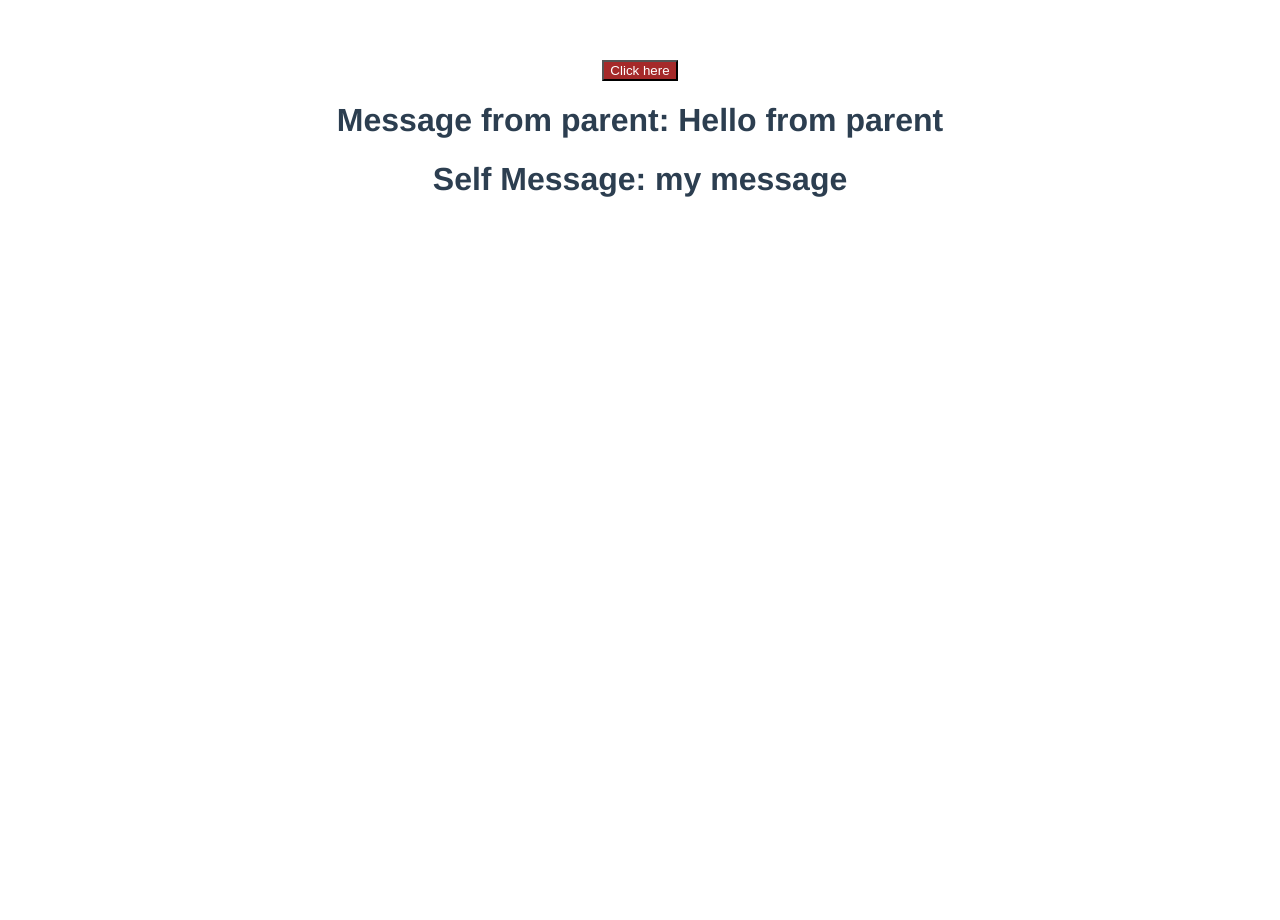
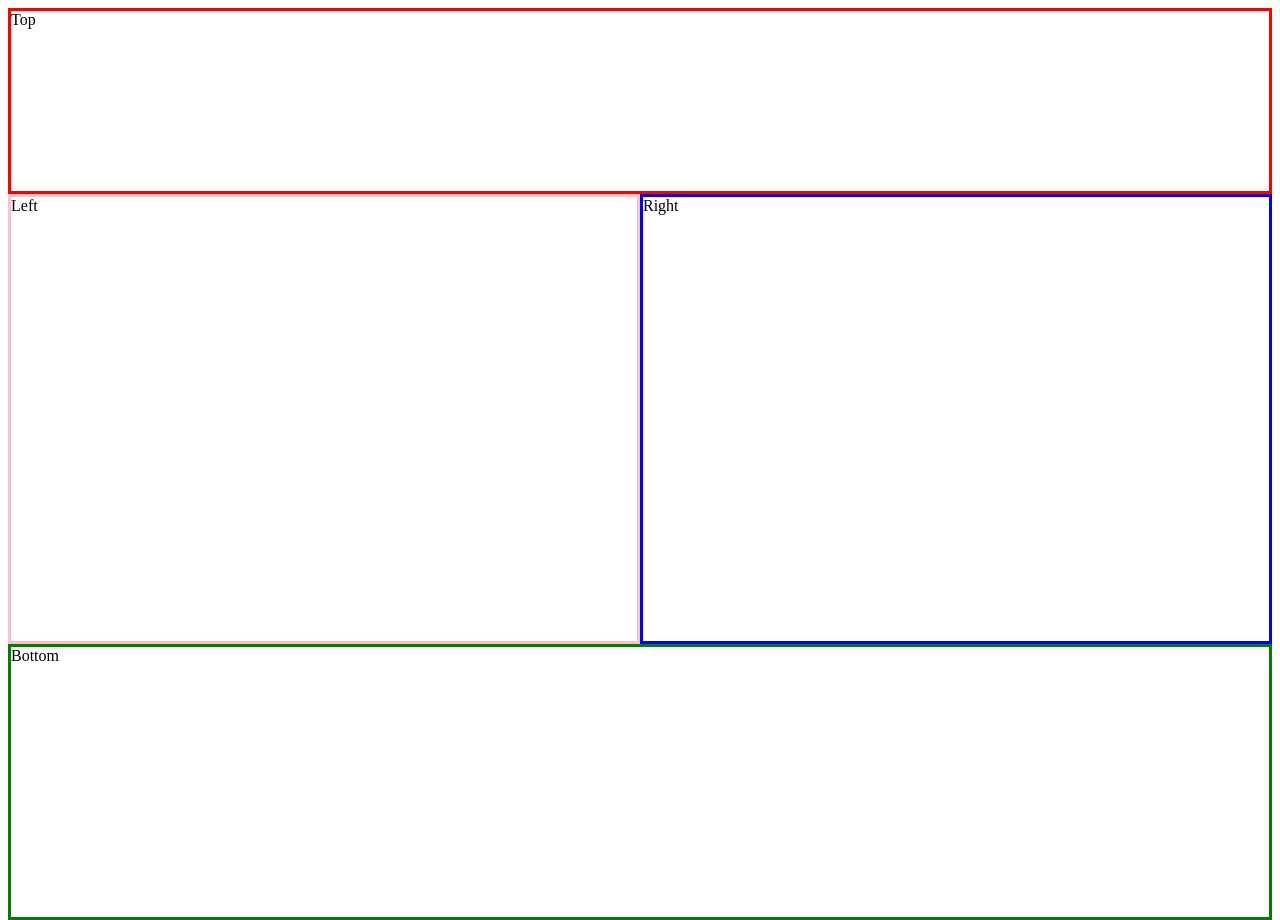
Before and after one commit to lauranuez/tutorial_vue, a Vue app: page / in a window 1280 px wide. Before the commit the page ends 800 px from the top, so only its background shows below. Built offline with nearby package versions, Linux system fonts and the light colour scheme.

Commit message:
Step2: basic layout

```diff
--- a/src/App.vue
+++ b/src/App.vue
@@ -1,29 +1,37 @@
 <template>
   <!--Que elementos vamos a mostrar en la pag web -->
-  <HelloWorld msg="Hello from parent"/>
+  <div class="main">
+    <Top></Top>
+    <div style="display: flex; height: 50%;">
+      <Left></Left>
+      <Right></Right>
+    </div>
+    <Bottom></Bottom>
+  </div>
 </template>
 
 <!--Donde definimos variables y funciones que van a actuar a menida que interactuemos con los elementos que van en la template  -->
 <script lang="ts">
-import { defineComponent } from 'vue';
-import HelloWorld from './components/HelloWorld.vue';
+import { defineComponent } from "vue";
+import Left from "./components/Left.vue";
+import Right from "./components/Right.vue";
+import Top from "./components/Top.vue";
+import Bottom from "./components/Bottom.vue";
 
 export default defineComponent({
-  name: 'App',
+  name: "App",
   components: {
-    HelloWorld
-  }
+    Top,
+    Left,
+    Right,
+    Bottom,
+  },
 });
 </script>
 
 <!-- Estilos de la aplicacion -->
 <style>
-#app {
-  font-family: Avenir, Helvetica, Arial, sans-serif;
-  -webkit-font-smoothing: antialiased;
-  -moz-osx-font-smoothing: grayscale;
-  text-align: center;
-  color: #2c3e50;
-  margin-top: 60px;
+.main{
+  height:900px;
 }
 </style>
--- /dev/null
+++ b/src/components/Bottom.vue
@@ -0,0 +1,21 @@
+<template>
+  <div class="bottomStyle">Bottom</div>
+</template>
+
+<script lang="ts">
+import { defineComponent } from "vue";
+
+export default defineComponent({
+  setup() {
+    return {};
+  },
+});
+</script>
+
+<style scoped>
+.bottomStyle {
+  border-style: solid;
+  border-color: green;
+  height: 30%;
+}
+</style>
--- a/src/components/HelloWorld.vue
+++ /dev/null
@@ -1,38 +0,0 @@
-<template>
-  <div class="hello">
-    <button @click = "onButtonClick" class = "buttonStyle">Click here</button>
-    <h1>Message from parent: {{ msg }}</h1>
-    <h1>Self Message: {{ selfMessage }}</h1>
-
-  </div>
-</template>
-
-<script lang="ts">
-import { defineComponent, ref } from 'vue';
-
-export default defineComponent({
-  name: 'HelloWorld',
-  props: {
-    msg: String,
-  },
-  setup(){
-    let selfMessage =ref("my message");
-    function onButtonClick(){
-      console.log("Button clicked")
-      selfMessage.value = "button Clicked"
-    }
-    return{
-      onButtonClick,
-      selfMessage
-    }
-  }
-});
-</script>
-
-<!-- Add "scoped" attribute to limit CSS to this component only -->
-<style scoped>
-.buttonStyle{
-  background-color: brown;
-  color: white;
-}
-</style>
--- /dev/null
+++ b/src/components/Left.vue
@@ -0,0 +1,21 @@
+<template>
+  <div class="leftStyle">Left</div>
+</template>
+
+<script lang="ts">
+import { defineComponent } from "vue";
+
+export default defineComponent({
+  setup() {
+    return {};
+  },
+});
+</script>
+
+<style scoped>
+.leftStyle {
+  border-style: solid;
+  border-color: pink;
+  width: 50%
+}
+</style>
--- /dev/null
+++ b/src/components/Right.vue
@@ -0,0 +1,21 @@
+<template>
+  <div class="rightStyle">Right</div>
+</template>
+
+<script lang="ts">
+import { defineComponent } from "vue";
+
+export default defineComponent({
+  setup() {
+    return {};
+  },
+});
+</script>
+
+<style scoped>
+.rightStyle {
+  border-style: solid;
+  border-color: blue;
+  width: 50%
+}
+</style>
--- /dev/null
+++ b/src/components/Top.vue
@@ -0,0 +1,26 @@
+<template>
+    <div class = "topStyle">
+        Top
+    </div>
+</template>
+
+<script lang="ts">
+import { defineComponent } from 'vue'
+
+export default defineComponent({
+    setup () {
+
+
+        return {}
+    }
+})
+</script>
+
+<style scoped>
+.topStyle{
+    border-style: solid;
+    border-color: red;
+    height: 20%;
+}
+
+</style>
```
